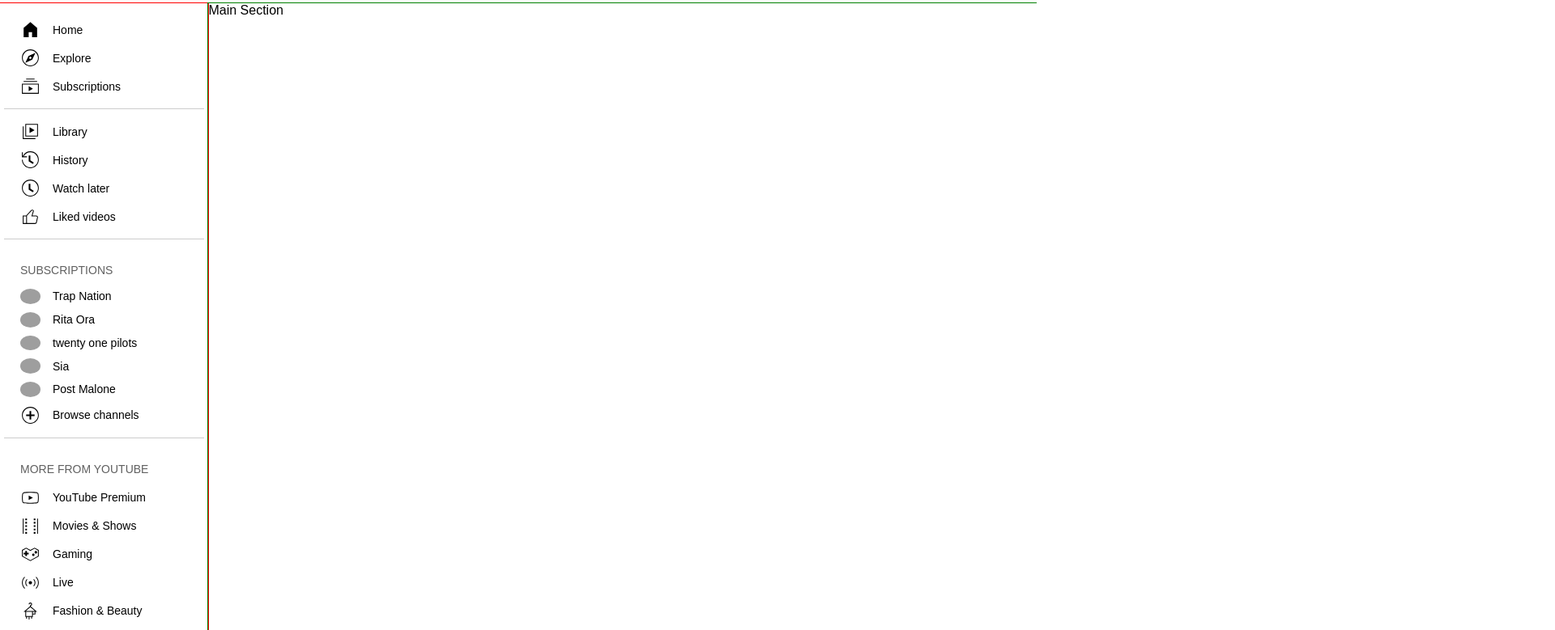
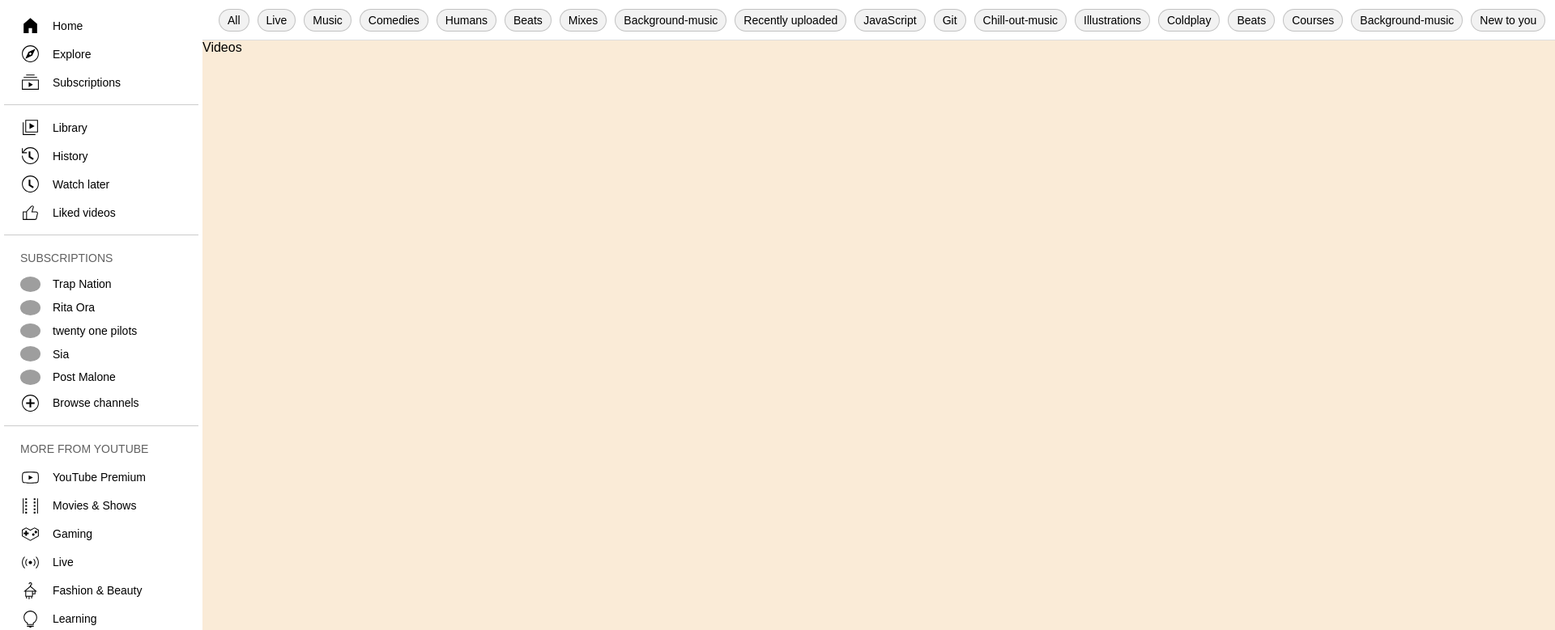
Before and after one commit to AritaOsmani/hoxton-html-youtube, a plain HTML site: page index.html in a window 1280 px wide. Shown: the part 58-837 px from the top of the page at 81% size, 1920 px wide, since content can reach past the window. Drawn offline with Linux system fonts and the light colour scheme; grey boxes are pictures that could not be loaded.

Commit message:
header-sideMenu-topicHeader

```diff
--- a/index.html
+++ b/index.html
@@ -341,7 +341,33 @@
             </div>
         </section>
 
-        <section class="main-section">Main Section</section>
+
+        <section class="main-section">
+            <div class="main-ribbon">
+                <a href="#">All</a>
+                <a href="#">Live</a>
+                <a href="#">Music</a>
+                <a href="#">Comedies</a>
+                <a href="#">Humans</a>
+                <a href="#">Beats</a>
+                <a href="#">Mixes</a>
+                <a href="#">Background-music</a>
+                <a href="#">Recently uploaded</a>
+
+                <a href="#">JavaScript</a>
+                <a href="#">Git</a>
+                <a href="#">Chill-out-music</a>
+                <a href="#">Illustrations</a>
+                <a href="#">Coldplay</a>
+                <a href="#">Beats</a>
+                <a href="#">Courses</a>
+                <a href="#">Background-music</a>
+                <a href="#">New to you</a>
+
+
+            </div>
+            <div class="video-part">Videos</div>
+        </section>
     </main>
 
 </body>
--- a/style.css
+++ b/style.css
@@ -14,13 +14,15 @@ header{
     background-color: #ffffff;
     display: grid;
     grid-template-columns: auto 1fr auto;
+    /* position: sticky;
+    top:0; */
 }
 .header-icons{
     display: grid;
     grid-template-columns: repeat(2,auto);
     place-items: center;
     gap:20px;
-    padding:10px 20px;
+    padding:10px 25px;
 }
 .search-bar{
     /* outline: solid black 1px; */
@@ -86,8 +88,8 @@ header{
     width:25px;
 }
 .account-logo-button{
-    width:40px;
-    height:40px;
+    width:35px;
+    height:35px;
     border-radius: 50%;
     background-image: url("https://yt3.ggpht.com/yti/APfAmoGMPMXKFIMVVRQPMt9I0Qyd7ODsWoRnJiiJdw=s88-c-k-c0x00ffffff-no-rj-mo");
     background-size: 100% 100%;
@@ -96,15 +98,19 @@ header{
 
 main{
     display: grid;
-    grid-template-columns: auto 1fr;
+    grid-template-columns: 250px 1fr;
     height:100vh;
 }
 .side-menu{
-    outline: solid red 1px;
+    /* outline: solid red 1px; */
     display: grid;
     padding:5px;
-    overflow: scroll;
     /* gap:20px; */
+    /* position: sticky;
+    z-index: -1; */
+}
+.side-menu:hover{
+    overflow: auto;
 }
 .youtube-pages{
     display:grid;
@@ -252,8 +258,7 @@ main{
 .heading{
     font-weight: 300;
     font-size: 14px;
-    margin:20px;
-    margin-bottom: 10px;
+    margin:10px 20px;
     color:#606060;
 }
 .subscriptions img{
@@ -484,6 +489,69 @@ main{
     color:#909090;
 }
 
+
+
+/* Main section */
 .main-section{
-    outline: solid green 1px;
+    display:grid;
+    grid-template-rows: 50px auto;
+    border-top:solid 1px #dedede;
 }
+.main-ribbon{
+    display: grid;
+    /* grid-template-columns: repeat(9,auto);
+    grid-auto-columns: auto; */
+    grid-auto-flow:column;
+    gap:10px;
+    padding:5px 20px;
+    place-items: center;
+    border-bottom:solid 1px #dedede;
+}
+.main-ribbon:hover{
+    overflow-y: hidden;
+    overflow-x: auto;
+}
+.main-ribbon a{
+    text-decoration: none;
+    min-width: max-content;
+    font-size:14px;
+    border:solid 1px rgba(0, 0, 0, 0.2);
+    border-radius: 30px;
+    padding:5px 10px;
+    display: grid;
+    /* place-items: center; */
+    justify-content: start;
+    background-color: #f2f2f2;
+    color:black;
+}
+.main-ribbon a:hover{
+    background-color: #dedede;
+}
+.main-ribbon a:focus{
+    background-color: black;
+    color:white;
+}
+.video-part{
+    background-color: antiquewhite;
+}
+
+/* Scrollbar styling */
+
+::-webkit-scrollbar{
+    width:10px;
+}
+::-webkit-scrollbar-track{
+    background:#f1f1f1;
+
+}
+::-webkit-scrollbar-thumb{
+    background:#888;
+    border-radius: 5px;
+}
+::-webkit-scrollbar-thumb:hover{
+    background:#555;
+}
+.main-ribbon::-webkit-scrollbar{
+    width:5px;
+    height:5px;
+}
```
